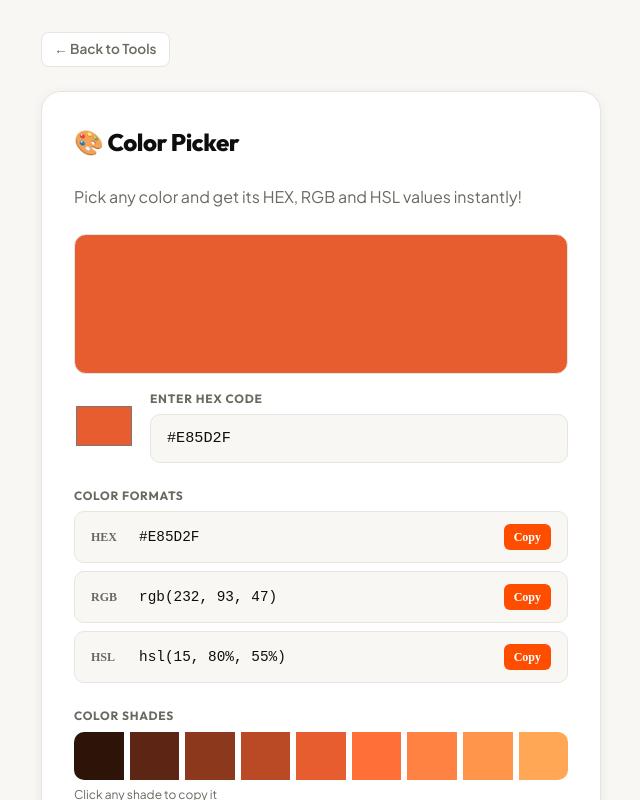
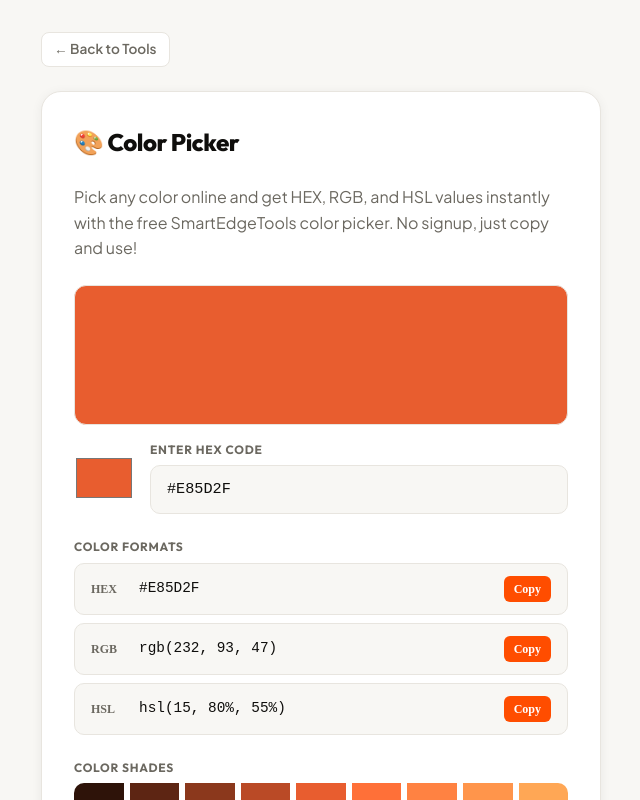
Before and after one commit to athersaud-smart-tools/smart-tools, a Next.js app: page /color-picker in a window 1280 px wide. Shown: the top 800 px of the page, without its empty margins (319-959 px from the left). Built offline with nearby package versions, Linux system fonts and the light colour scheme.

Commit message:
Update meta descriptions

```diff
--- a/app/color-picker/page.tsx
+++ b/app/color-picker/page.tsx
@@ -62,7 +62,7 @@ export default function ColorPicker() {
         <div className="tool-container">
           <h1>🎨 Color Picker</h1>
           <p style={{ color: "var(--ink2)", marginBottom: "1.5rem", lineHeight: 1.6 }}>
-            Pick any color and get its HEX, RGB and HSL values instantly!
+            Pick any color online and get HEX, RGB, and HSL values instantly with the free SmartEdgeTools color picker. No signup, just copy and use!
           </p>
 
           {/* Big color preview */}
```
